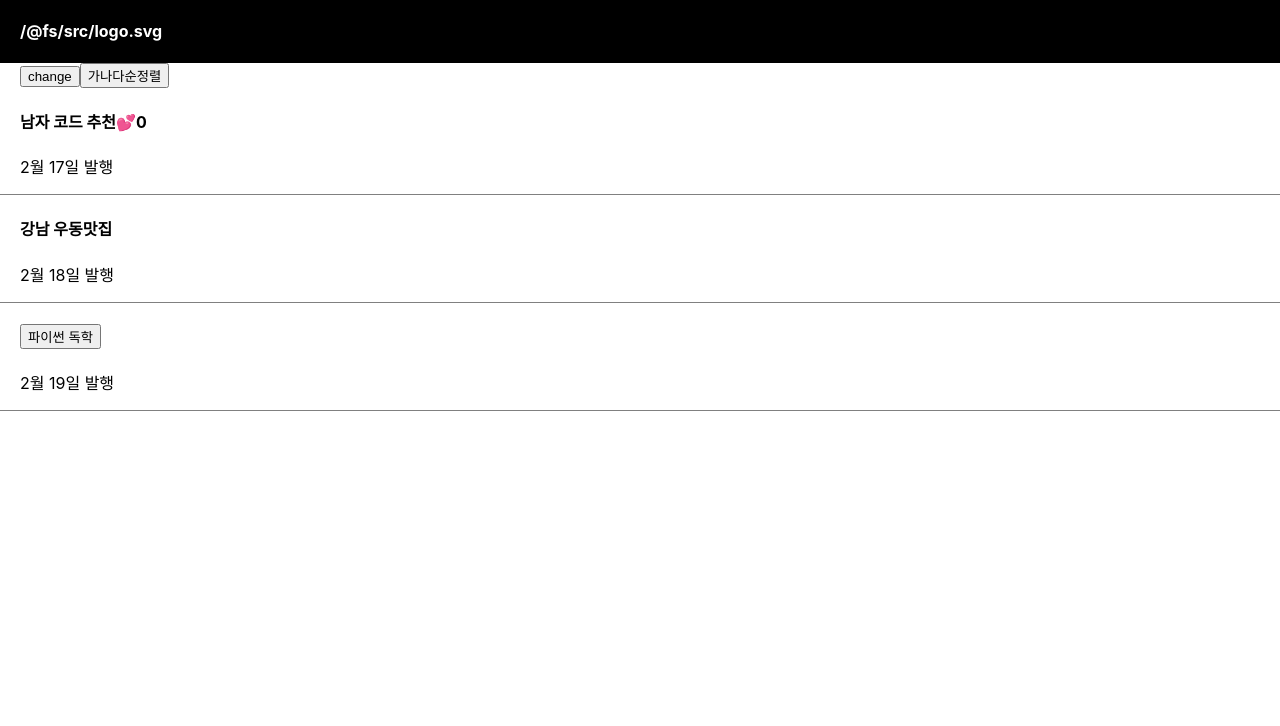
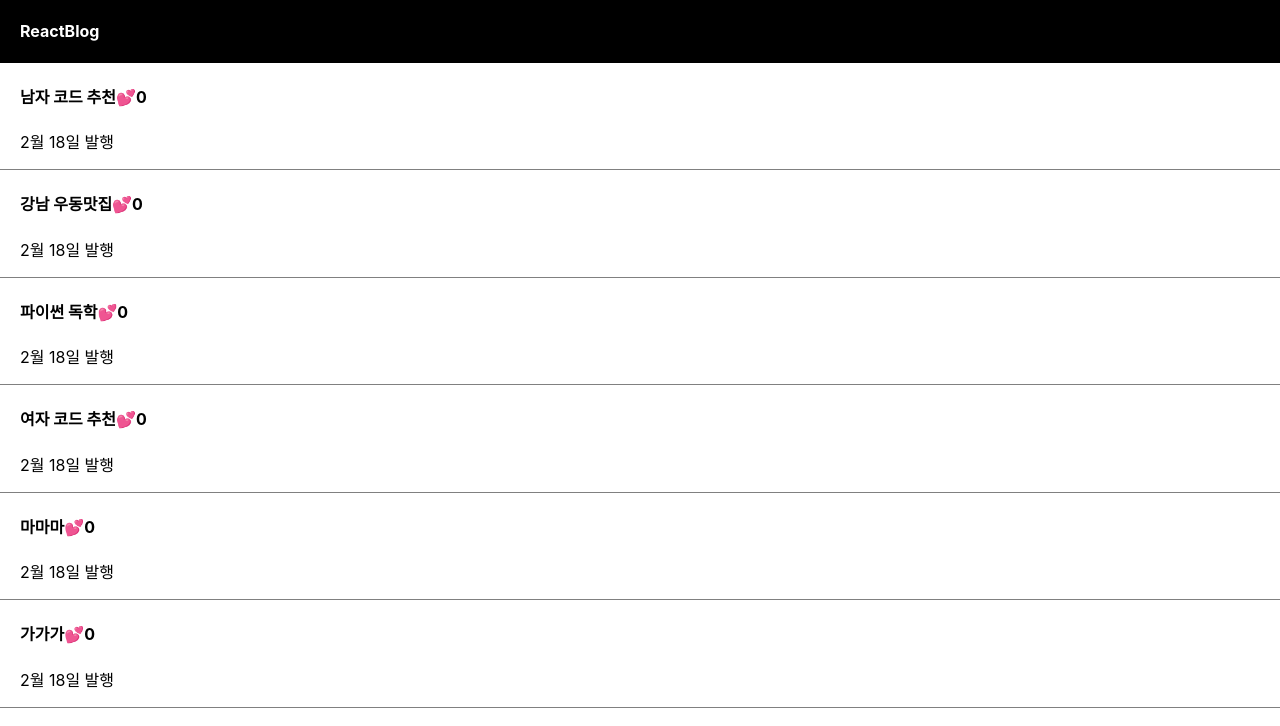
Before and after one commit to giirrr/blog, a React (Create React App) app: page / in a window 1280 px wide. Shown: the top 726 px of the page. Built offline with nearby package versions, Linux system fonts and the light colour scheme.

Commit message:
따봉 변경 전

```diff
--- a/src/App.js
+++ b/src/App.js
@@ -21,14 +21,14 @@ function App() {
   function 함수() {
     console.log(1);
   }
-  let 글제목2 = [];
+
   return (
     <div className="App">
       <div className="black-nav">
-        <h4>{logo}</h4>
+        <h4>ReactBlog</h4>
       </div>
 
-      <div className="list">
+      {/* <div className="list">
         <button
           onClick={() => {
             let copy = [...글제목];
@@ -58,21 +58,43 @@ function App() {
         </h4>
         <p>2월 {a2[0]}일 발행</p>
       </div>
-      <div className="list">
-        <h4>{글제목[1]}</h4>
-        <p>2월 {a2[1]}일 발행</p>
-      </div>
+
       <div className="list">
         <h4>
           <button onClick={() => setModal(modal == false ? true : false)}>
-            {/* 아래 코딩애플,위에 내가 쓴 답
-          {/* <button onClick={ ()=>{ setModal(!modal) } }> {글제목[0]} </button> */}
-
             {글제목[2]}
           </button>
         </h4>
         <p>2월 {a2[2]}일 발행</p>
-      </div>
+      </div> */}
+
+      {/* {[1, 2, 3].map(function () {
+        return (
+          <div className="list">
+            <h4>{글제목[1]}</h4>
+            <p>2월 {a2[1]}일 발행</p>
+          </div>
+        );
+      })} */}
+      {글제목.map(function (a, i) {
+        return (
+          <div className="list" key="0">
+            {/* <h4>{a}</h4> 밑에랑 같은 기능 */}
+            <h4>
+              {글제목[i]}
+              <span
+                onClick={() => {
+                  따봉변경(따봉 + 1);
+                }}
+              >
+                💕
+              </span>
+              {따봉}
+            </h4>
+            <p>2월 {a2[1]}일 발행</p>
+          </div>
+        );
+      })}
       {modal == true ? <Modal /> : null}
     </div>
   );
```
